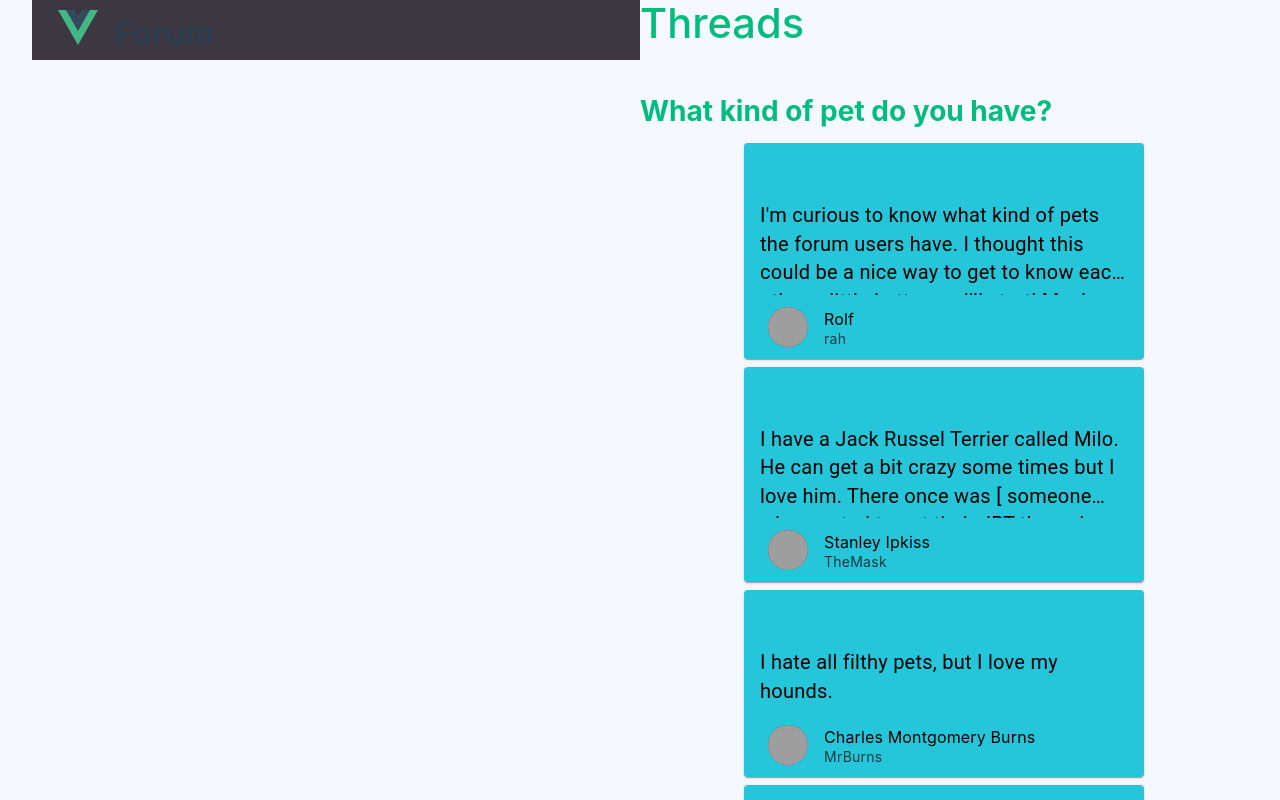
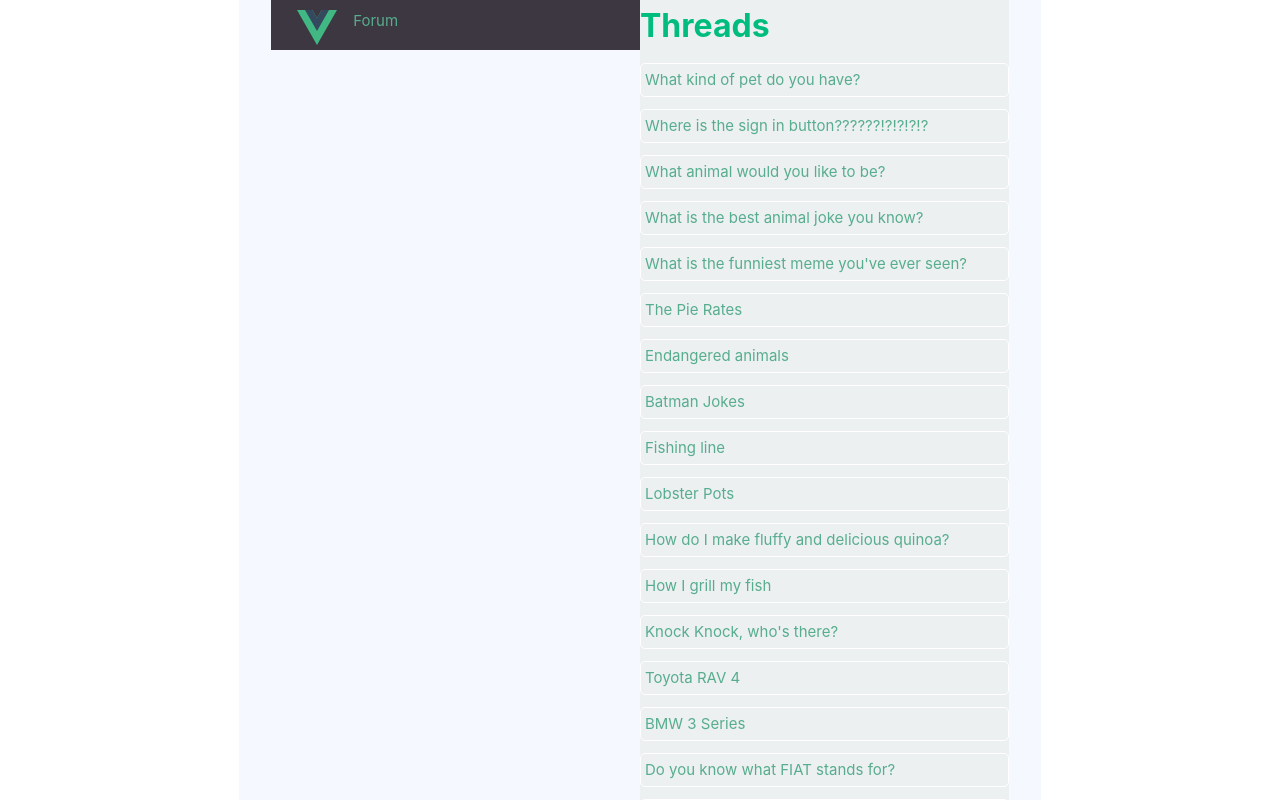
Before and after one commit to gtopsis/simple-vue3-forum, a Vue app: page / in a window 1280 px wide. Shown: the top 800 px of the page. Built offline with nearby package versions, Linux system fonts and the light colour scheme; grey boxes are pictures that could not be loaded.

Commit message:
Create a page to show a specific thread

```diff
--- a/src/App.vue
+++ b/src/App.vue
@@ -1,6 +1,5 @@
 <script setup lang="ts">
 import { RouterLink, RouterView } from 'vue-router'
-import HomeView from '@/views/HomeView.vue'
 import './assets/style.css'
 </script>
 
@@ -9,10 +8,13 @@ import './assets/style.css'
     <div>
       <img alt="Vue logo" class="logo" src="@/assets/logo.svg" />
     </div>
-    <h1 class="page-title">Forum</h1>
+    <RouterLink :to="{ name: 'home' }">
+      <span class="page-title">Forum</span>
+    </RouterLink>
   </header>
+
   <div class="container">
-    <HomeView></HomeView>
+    <RouterView />
   </div>
 </template>
 
@@ -23,6 +25,7 @@ header {
   background-color: #3c3741;
   padding: 10px;
   width: 100%;
+  height: 50px;
 }
 
 .logo {
@@ -59,4 +62,8 @@ nav a {
 nav a:first-of-type {
   border: 0;
 }
+
+.container {
+  background-color: #ecf0f1;
+}
 </style>
--- a/src/components/Threads.vue
+++ /dev/null
@@ -1,111 +0,0 @@
-<script setup lang="ts">
-import appData from '@/data.json'
-import { ref } from 'vue'
-
-const categories = ref(appData.categories)
-const users = ref(appData.users)
-const posts = ref(appData.posts)
-const threads = ref(appData.threads)
-
-function getPostById(postId: string | undefined) {
-  return posts.value.find((t) => t.id === postId)
-}
-
-function getUserById(userId: string | undefined) {
-  return users.value.find((u) => u.id === userId)
-}
-</script>
-
-<template>
-  <div class="greetings">
-    <h1 class="green">Threads</h1>
-  </div>
-
-  <div>
-    <div class="container">
-      <div class="threads">
-        <div class="thread mt-3" v-for="thread in threads" :key="thread.id">
-          <h2 class="thread-title center green">{{ thread.title }}</h2>
-
-          <v-card
-            v-for="postId in thread.posts"
-            :key="postId"
-            class="mx-auto mb-2"
-            color="#26c6da"
-            theme="dark"
-            max-width="400"
-            prepend-icon="mdi-twitter"
-          >
-            <template v-slot:prepend>
-              <v-icon size="x-large"></v-icon>
-            </template>
-
-            <v-card-text class="post-text line-clamp text-h6 py-2">
-              {{ getPostById(postId)?.text }}
-            </v-card-text>
-
-            <v-card-actions>
-              <v-list-item class="w-100">
-                <template v-slot:prepend>
-                  <v-avatar
-                    color="grey-darken-3"
-                    :image="getUserById(getPostById(postId)?.userId)?.avatar"
-                  ></v-avatar>
-                </template>
-
-                <v-list-item-title>{{
-                  getUserById(getPostById(postId)?.userId)?.name
-                }}</v-list-item-title>
-
-                <v-list-item-subtitle>{{
-                  getUserById(getPostById(postId)?.userId)?.username
-                }}</v-list-item-subtitle>
-
-                <!-- <template v-slot:append>
-                  <div class="justify-self-end">
-                    <v-icon class="me-1" icon="mdi-heart"></v-icon>
-                    <span class="subheading me-2">256</span>
-                    <span class="me-1">·</span>
-                    <v-icon class="me-1" icon="mdi-share-variant"></v-icon>
-                    <span class="subheading">45</span>
-                  </div>
-                </template> -->
-              </v-list-item>
-            </v-card-actions>
-          </v-card>
-        </div>
-      </div>
-    </div>
-  </div>
-</template>
-
-<style scoped>
-h1 {
-  font-weight: 500;
-  font-size: 2.6rem;
-  top: -10px;
-}
-
-h3 {
-  font-size: 1.2rem;
-}
-
-.greetings h1,
-.greetings h3 {
-  text-align: center;
-}
-
-.line-clamp {
-  display: -webkit-box;
-  -webkit-line-clamp: 3;
-  -webkit-box-orient: vertical;
-  overflow: hidden;
-}
-
-@media (min-width: 1024px) {
-  .greetings h1,
-  .greetings h3 {
-    text-align: left;
-  }
-}
-</style>
--- /dev/null
+++ b/src/components/ThreadsListing.vue
@@ -0,0 +1,56 @@
+<script setup lang="ts">
+import appData from '@/data.json'
+import { ref } from 'vue'
+import type { RouterLink } from 'vue-router'
+
+const categories = ref(appData.categories)
+const users = ref(appData.users)
+const posts = ref(appData.posts)
+const threads = ref(appData.threads)
+</script>
+
+<template>
+  <div class="threads">
+    <div class="thread mt-3 pa-1" v-for="thread in threads" :key="thread.id">
+      <RouterLink :to="{ name: 'threadShow', params: { id: thread.id } }">{{
+        thread.title
+      }}</RouterLink>
+    </div>
+  </div>
+</template>
+
+<style scoped>
+h1 {
+  font-weight: 500;
+  font-size: 2.6rem;
+  top: -10px;
+}
+
+h3 {
+  font-size: 1.2rem;
+}
+
+.greetings h1,
+.greetings h3 {
+  text-align: center;
+}
+
+.line-clamp {
+  display: -webkit-box;
+  -webkit-line-clamp: 3;
+  -webkit-box-orient: vertical;
+  overflow: hidden;
+}
+
+.thread {
+  border: 1px solid white;
+  border-radius: 5px;
+}
+
+@media (min-width: 1024px) {
+  .greetings h1,
+  .greetings h3 {
+    text-align: left;
+  }
+}
+</style>
--- a/src/router/index.ts
+++ b/src/router/index.ts
@@ -1,5 +1,6 @@
 import { createRouter, createWebHistory } from 'vue-router'
 import HomeView from '../views/HomeView.vue'
+import ThreadView from '@/views/ThreadView.vue'
 
 const router = createRouter({
   history: createWebHistory(import.meta.env.BASE_URL),
@@ -9,6 +10,12 @@ const router = createRouter({
       name: 'home',
       component: HomeView
     },
+    {
+      path: '/threads/:id',
+      name: 'threadShow',
+      props: true,
+      component: ThreadView
+    }
   ]
 })
 
--- a/src/views/HomeView.vue
+++ b/src/views/HomeView.vue
@@ -1,10 +1,13 @@
 <script setup lang="ts">
-import Threads from '../components/Threads.vue'
+import ThreadsListing from '../components/ThreadsListing.vue'
 </script>
 
 <template>
   <main>
-    <Threads></Threads>
+    <div class="greetings">
+      <h1 class="green">Threads</h1>
+    </div>
+    <ThreadsListing></ThreadsListing>
   </main>
 </template>
 
--- /dev/null
+++ b/src/views/ThreadView.vue
@@ -0,0 +1,86 @@
+<script setup lang="ts">
+import { useRoute } from 'vue-router'
+import Threads from '../components/ThreadsListing.vue'
+import appData from '@/data.json'
+import { ref } from 'vue'
+
+const props = defineProps<{
+  id: string
+}>()
+
+const threads = ref(appData.threads)
+const posts = ref(appData.posts)
+const users = ref(appData.users)
+
+const thread = threads.value.find((t) => t.id === props.id)
+
+function getPostById(postId: string | undefined) {
+  return posts.value.find((p) => p.id === postId)
+}
+
+function getUserById(userId: string | undefined) {
+  return users.value.find((u) => u.id === userId)
+}
+</script>
+
+<template>
+  <main>
+    <div class="mb-2">
+      <h2 class="thread-title center green mb-1">{{ thread?.title }}</h2>
+      <span class="subtitle green">{{ thread?.posts.length }} posts</span>
+    </div>
+
+    <v-card
+      v-for="postId in thread?.posts"
+      :key="postId"
+      class="mx-auto mb-2"
+      color="#26c6da"
+      theme="dark"
+      max-width="400"
+      prepend-icon="mdi-twitter"
+    >
+      <template v-slot:prepend>
+        <v-icon size="x-large"></v-icon>
+      </template>
+
+      <v-card-text class="post-text line-clamp text-h6 py-2">
+        {{ getPostById(postId)?.text }}
+      </v-card-text>
+
+      <v-card-actions>
+        <v-list-item class="w-100">
+          <template v-slot:prepend>
+            <v-avatar
+              color="grey-darken-3"
+              :image="getUserById(getPostById(postId)?.userId)?.avatar"
+            ></v-avatar>
+          </template>
+
+          <v-list-item-title>{{
+            getUserById(getPostById(postId)?.userId)?.name
+          }}</v-list-item-title>
+
+          <v-list-item-subtitle>{{
+            getUserById(getPostById(postId)?.userId)?.username
+          }}</v-list-item-subtitle>
+
+          <!-- <template v-slot:append>
+                  <div class="justify-self-end">
+                    <v-icon class="me-1" icon="mdi-heart"></v-icon>
+                    <span class="subheading me-2">256</span>
+                    <span class="me-1">·</span>
+                    <v-icon class="me-1" icon="mdi-share-variant"></v-icon>
+                    <span class="subheading">45</span>
+                  </div>
+                </template> -->
+        </v-list-item>
+      </v-card-actions>
+    </v-card>
+  </main>
+</template>
+
+<style scoped>
+.main {
+  background-color: black;
+}
+</style>
```
